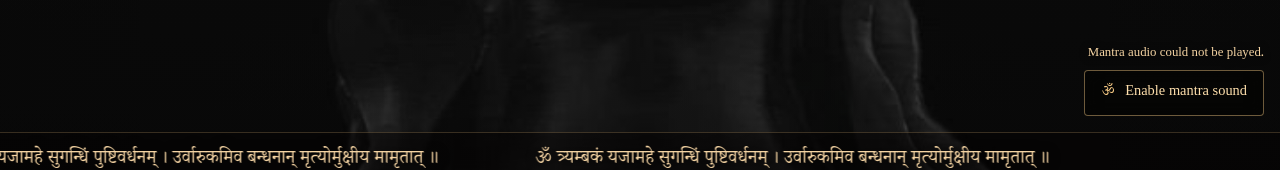
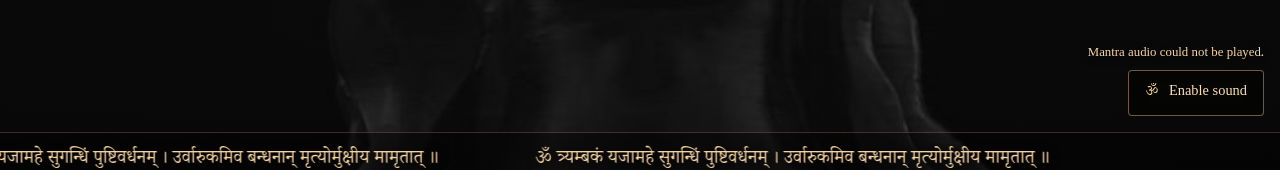
Before and after one commit to RishavSE/Om-Ram-Radha-Cursor, a React (Vite) app: page / in a window 1280 px wide. Shown: the part 570-740 px from the top of the page. Built offline with nearby package versions, Linux system fonts and the light colour scheme.

Commit message:
updating button

```diff
--- a/src/App.jsx
+++ b/src/App.jsx
@@ -199,7 +199,7 @@ function App() {
         onClick={toggleSound}
       >
         <span aria-hidden="true">ॐ</span>
-        {soundEnabled ? 'Mantra sound on' : 'Enable mantra sound'}
+        {soundEnabled ? ' sound on' : 'Enable sound'}
       </button>
       {soundUnavailable && <span className="sound-error" role="status">Mantra audio could not be played.</span>}
     </main>
```
